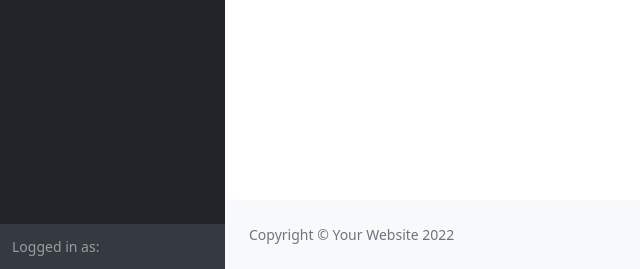
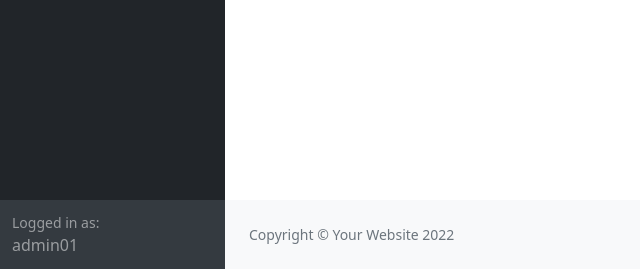
Before and after one commit to Luna252/Car_repair_cost_estimation, a Django app: page /usage/ in a window 1280 px wide. Shown: the part 531-800 px from the top of the page, without its empty margins (0-640 px from the left). Run offline with Django 4.2, Linux system fonts and the light colour scheme; some libraries are stand-ins or nearby versions.

Commit message:
admin base 수정

```diff
--- a/templates/admin_base.html
+++ b/templates/admin_base.html
@@ -59,7 +59,7 @@
                     </div>
                     <div class="sb-sidenav-footer">
                         <div class="small">Logged in as:</div>
-                        {{user.username}}
+                        admin01
                     </div>
                 </nav>
             </div>
```
